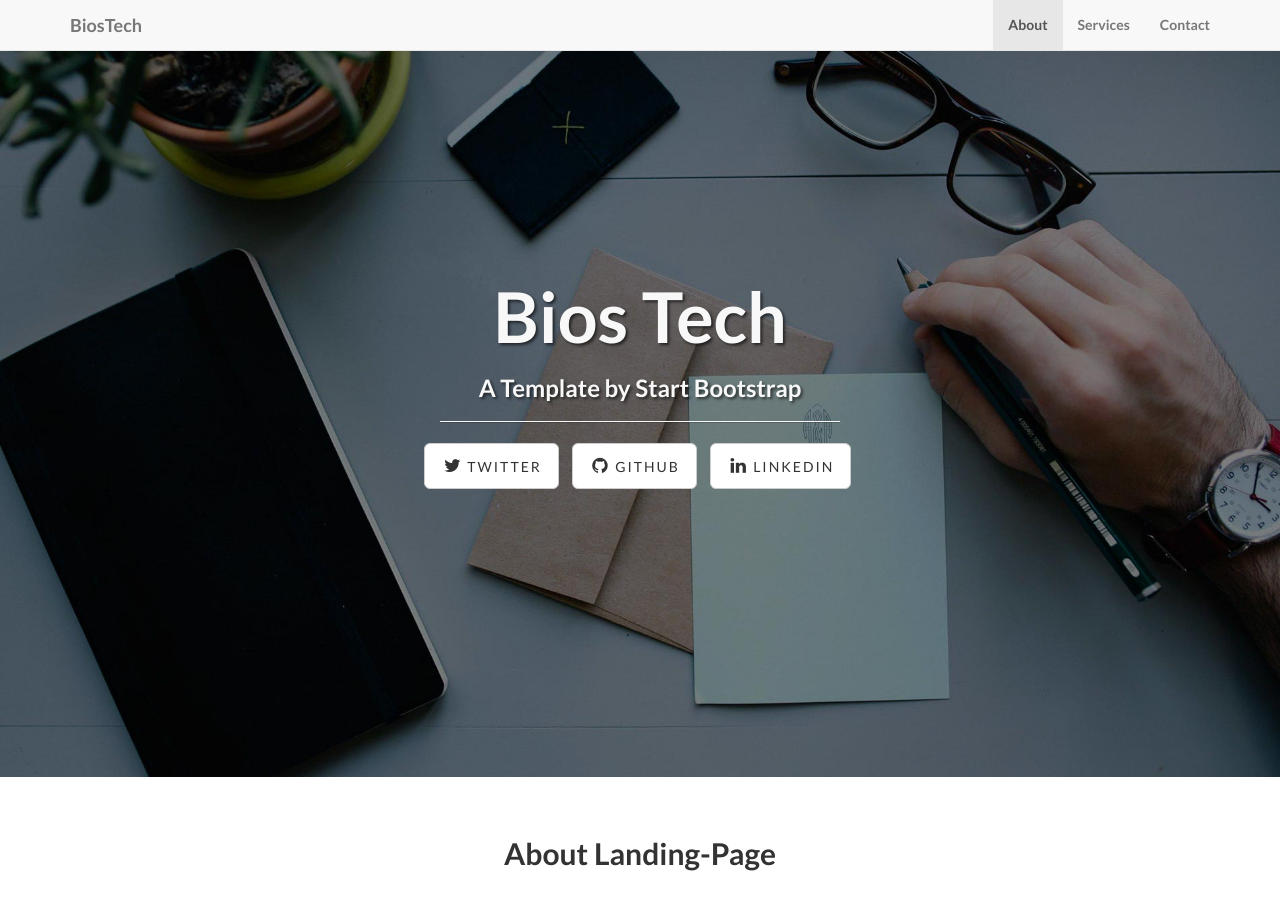
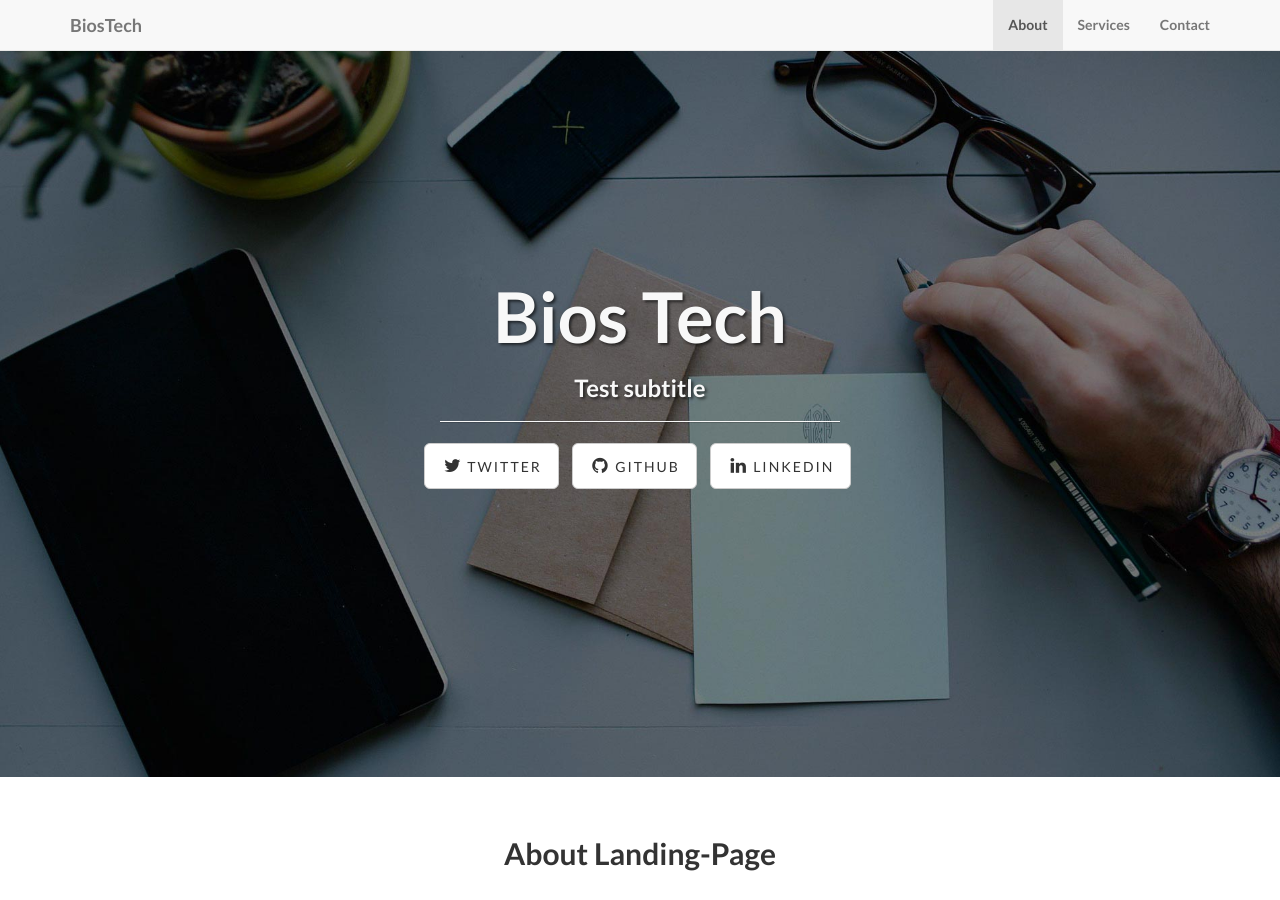
Before and after one commit to jok0/jok0.github.io, a Jekyll site: the page built from index.html, in a window 1280 px wide and 900 px high. Built offline with Jekyll 4.4.1, drawn with Linux system fonts in a browser that asks for light colours; nearby versions of some CDN libraries; library files that are not in the unit come from our copies.

Commit message:
subtitle

```diff
--- a/index.html
+++ b/index.html
@@ -1,5 +1,5 @@
 ---
 layout: default
 title: Bios Tech
-subTitle: A Template by Start Bootstrap
+subTitle: Test subtitle
 ---
```
